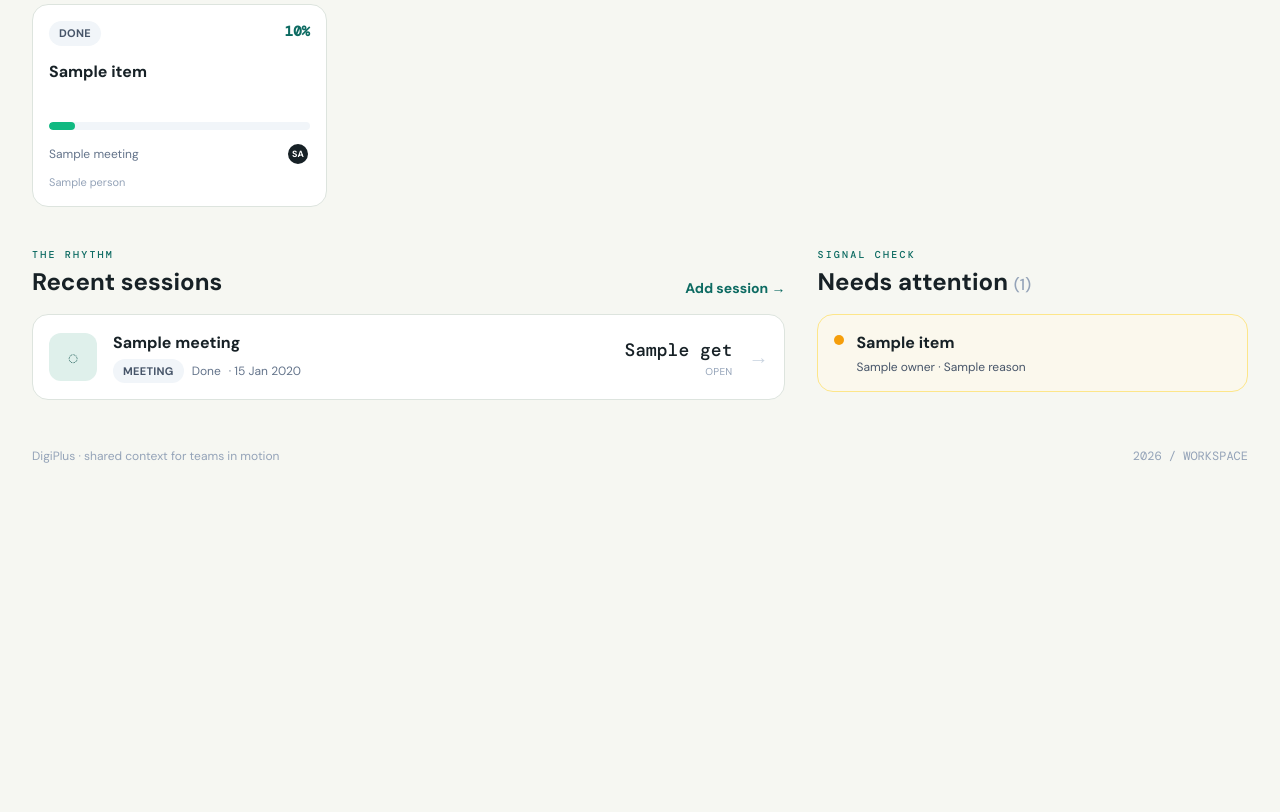
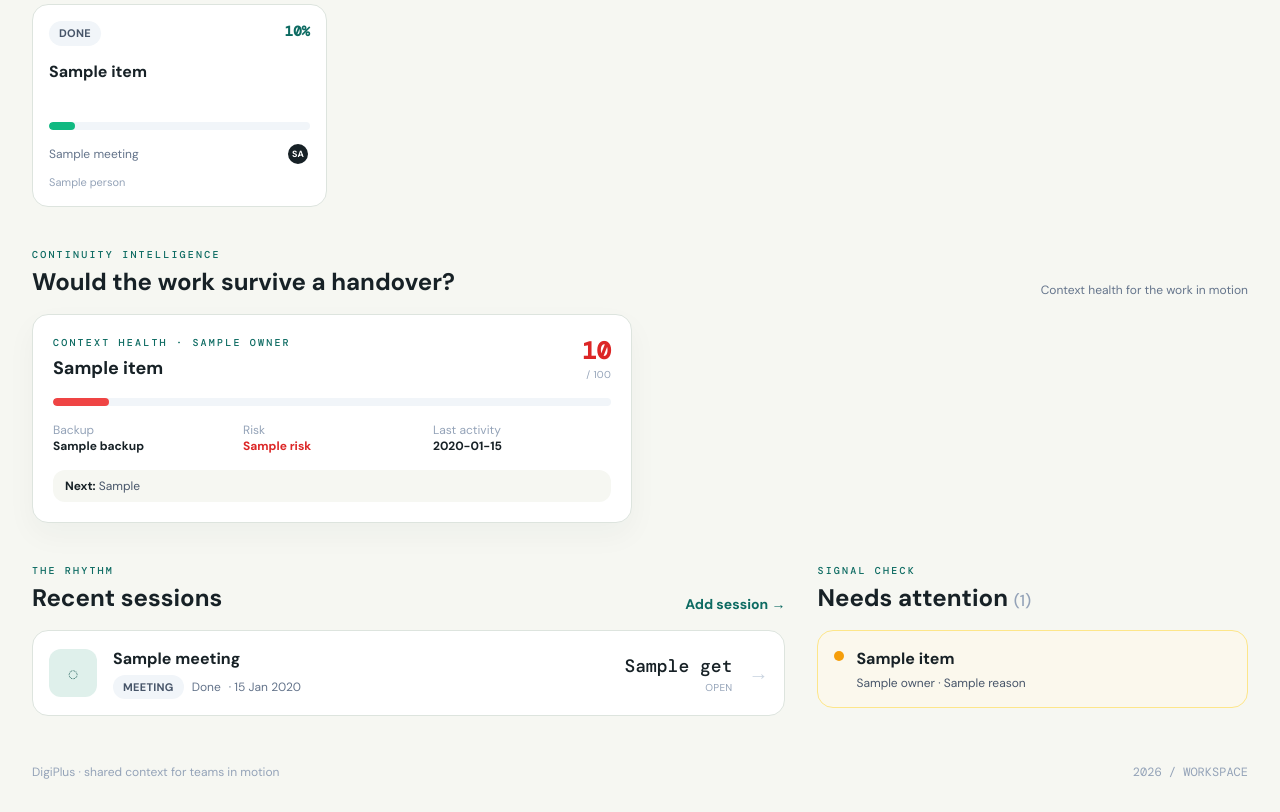
Before and after one commit to sanikasonavane25-blip/MeetingHub, a FastAPI app: template app/templates/dashboard.html in a window 1280 px wide. Shown: the part 706-1518 px from the top of the page. Before the commit the page ends 1169 px from the top, so only its background shows below. Run offline with FastAPI, Linux system fonts and the light colour scheme; the template is opened without the code that fills it: most values are stand-ins (such as "Sample title", 1, 10 or a date in 2020); parts of the project's set-up code (start-up, migrations or seed data) failed here and were passed over; some libraries are stand-ins or nearby versions.

Commit message:
Add continuity intelligence layer
Co-authored-by: Copilot <223556219+Copilot@users.noreply.github.com>

```diff
--- a/app/routes.py
+++ b/app/routes.py
@@ -1,6 +1,6 @@
 """HTTP routes. Thin: validate input, call services, render or redirect."""
 import logging
-from datetime import date
+from datetime import date, datetime
 from urllib.parse import urlencode
 
 from fastapi import APIRouter, Depends, Form, Request
@@ -50,6 +50,76 @@ def task_visual(s: Session, item: ActionItem) -> dict:
     }
 
 
+def continuity_visual(s: Session, item: ActionItem) -> dict:
+    meeting = s.get(Meeting, item.current_meeting_id)
+    attendees = s.exec(select(Participant).where(Participant.meeting_id == item.current_meeting_id)).all()
+    history = s.exec(select(ItemHistory).where(ItemHistory.item_id == item.id).order_by(ItemHistory.at.desc())).all()
+    links = s.exec(select(ItemDocLink).where(ItemDocLink.item_id == item.id)).all()
+    attended = [p.name for p in attendees if p.attendance == "attended"]
+    backup = next((name for name in attended if name.lower() != item.owner.lower()), None) if item.owner else None
+    last_activity = item.updated_at or item.created_at
+    age = (datetime.utcnow() - last_activity).days if last_activity else 99
+    overdue = bool(item.due_date and item.due_date < date.today() and item.status in services.OPEN)
+    score = 0
+    gaps = []
+    if item.owner and item.owner != "Unassigned":
+        score += 15
+    else:
+        gaps.append("Assign an owner")
+    if item.due_date:
+        score += 15
+    else:
+        gaps.append("Add a due date")
+    if age <= 7:
+        score += 15
+    else:
+        gaps.append("Add a progress update")
+    if history:
+        score += 15
+    else:
+        gaps.append("Capture the first update")
+    if links:
+        score += 15
+    else:
+        gaps.append("Link a reference")
+    if backup:
+        score += 15
+    else:
+        gaps.append("Choose a backup")
+    if item.status in services.CLOSED:
+        score += 10
+    elif not overdue:
+        score += 5
+    else:
+        gaps.append("Resolve the overdue date")
+    if item.status == "done":
+        next_action = "Share the outcome with the team"
+    elif overdue:
+        next_action = f"Reconnect with {item.owner or 'the owner'} and reset the date"
+    elif not backup:
+        next_action = "Name a backup before the next handover"
+    elif age > 7:
+        next_action = f"Ask {item.owner or 'the owner'} for a progress update"
+    else:
+        next_action = "Keep the next update and decision in the task"
+    if score >= 80:
+        risk = "Low"
+    elif score >= 55:
+        risk = "Medium"
+    else:
+        risk = "High"
+    return {
+        "score": min(score, 100),
+        "risk": risk,
+        "backup": backup,
+        "holders": [name for name in attended if name.lower() != (item.owner or "").lower()][:3],
+        "last_activity": last_activity,
+        "next_action": next_action,
+        "gaps": gaps[:3],
+        "meeting": meeting,
+    }
+
+
 # ---------------------------------------------------------------- dashboard
 @router.get("/")
 def dashboard(request: Request, s: Session = Depends(get_session)):
@@ -62,6 +132,7 @@ def dashboard(request: Request, s: Session = Depends(get_session)):
     attention = services.attention_items(s)
     return render(request, "dashboard.html", meetings=meetings, open_count=open_count, open_items=open_items,
                   workboard=[task_visual(s, item) for item in all_items],
+                  continuity=[(task_visual(s, item), continuity_visual(s, item)) for item in all_items[:4]],
                   attention=attention, ai_on=ai_service.ai_enabled())
 
 
@@ -91,6 +162,7 @@ def meeting_detail(mid: int, request: Request, s: Session = Depends(get_session)
             "item": it,
             "progress": PROGRESS.get(it.status, 0),
             "people": task_visual(s, it)["people"],
+            "continuity": continuity_visual(s, it),
             "overdue": bool(it.due_date and it.due_date < date.today() and it.status in services.OPEN),
             "history": s.exec(select(ItemHistory).where(ItemHistory.item_id == it.id).order_by(ItemHistory.id)).all(),
             "links": s.exec(select(ItemDocLink, Document).where(ItemDocLink.item_id == it.id,
--- a/app/templates/dashboard.html
+++ b/app/templates/dashboard.html
@@ -50,6 +50,31 @@
   </div>
 </section>
 
+<section class="mb-10">
+  <div class="mb-4 flex items-end justify-between">
+    <div><p class="eyebrow text-coral">Continuity intelligence</p><h2 class="mt-1 text-2xl font-bold">Would the work survive a handover?</h2></div>
+    <span class="hidden text-xs text-slate-500 sm:block">Context health for the work in motion</span>
+  </div>
+  <div class="grid gap-4 lg:grid-cols-2">
+    {% for visual, info in continuity %}
+    {% set it = visual.item %}
+    <a href="/meetings/{{ visual.meeting.id }}" class="group panel transition hover:-translate-y-0.5 hover:border-coral/50 hover:shadow-lg hover:shadow-coral/5">
+      <div class="flex items-start justify-between gap-4">
+        <div class="min-w-0"><p class="eyebrow">Context health · {{ it.owner }}</p><h3 class="mt-1 truncate text-lg font-bold group-hover:text-signal">{{ it.title }}</h3></div>
+        <div class="shrink-0 text-right"><div class="font-mono text-2xl font-bold {{ 'text-emerald-600' if info.score >= 80 else ('text-amber-600' if info.score >= 55 else 'text-red-600') }}">{{ info.score }}</div><div class="text-[10px] uppercase tracking-wide text-slate-400">/ 100</div></div>
+      </div>
+      <div class="mt-4 h-2 overflow-hidden rounded-full bg-slate-100"><div class="h-full rounded-full {{ 'bg-emerald-500' if info.score >= 80 else ('bg-amber-500' if info.score >= 55 else 'bg-red-500') }}" style="width: {{ info.score }}%"></div></div>
+      <div class="mt-4 grid gap-3 text-xs sm:grid-cols-3">
+        <div><span class="block text-slate-400">Backup</span><strong class="text-ink">{{ info.backup or 'Not named' }}</strong></div>
+        <div><span class="block text-slate-400">Risk</span><strong class="{{ 'text-emerald-600' if info.risk == 'Low' else ('text-amber-600' if info.risk == 'Medium' else 'text-red-600') }}">{{ info.risk }}</strong></div>
+        <div><span class="block text-slate-400">Last activity</span><strong class="text-ink">{{ info.last_activity.strftime('%d %b') if info.last_activity else 'Unknown' }}</strong></div>
+      </div>
+      <div class="mt-4 rounded-xl bg-paper px-3 py-2 text-xs text-slate-600"><span class="font-bold text-ink">Next:</span> {{ info.next_action }}</div>
+    </a>
+    {% else %}<div class="panel text-sm text-slate-600 lg:col-span-2">Continuity intelligence appears when tasks are added.</div>{% endfor %}
+  </div>
+</section>
+
 <div class="grid gap-8 xl:grid-cols-[1.4fr_0.8fr]">
   <section>
     <div class="mb-4 flex items-end justify-between"><div><p class="eyebrow">The rhythm</p><h2 class="mt-1 text-2xl font-bold">Recent sessions</h2></div><a href="/meetings/new" class="text-sm font-bold text-signal hover:underline">Add session →</a></div>
```
Also changed, not shown: app/templates/meeting.html (+14 -0 lines), README.md.
